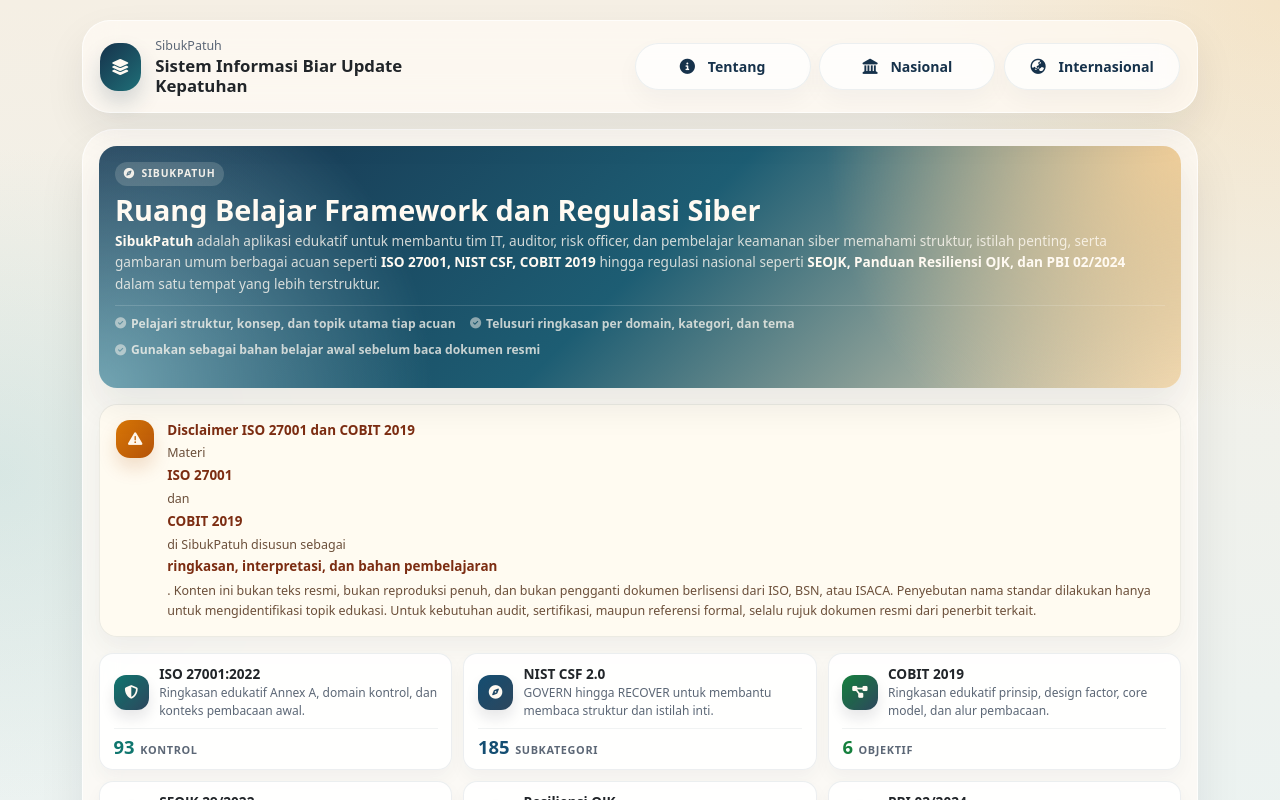
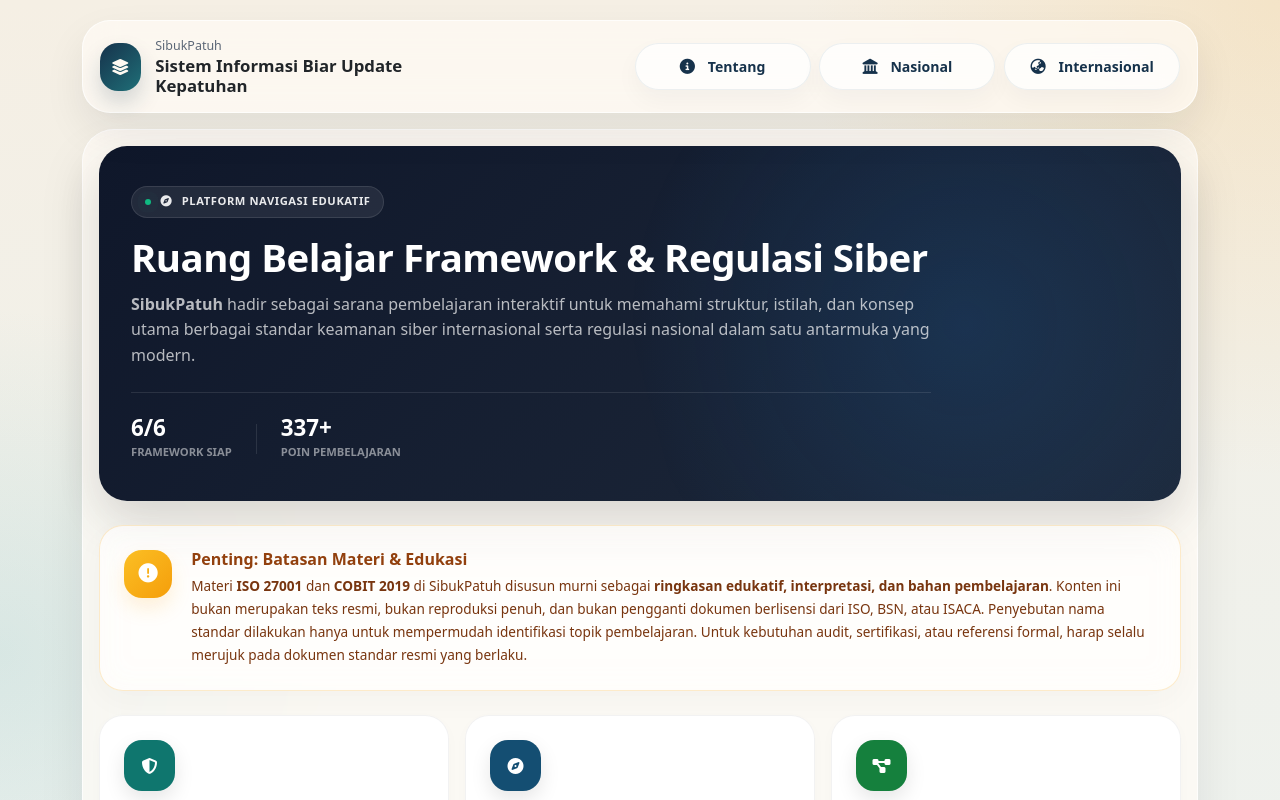
Before and after one commit to lintanggraha/sibukpatuh, a Vue app: page / in a window 1280 px wide. Shown: the top 800 px of the page. Built offline with nearby package versions, Linux system fonts and the light colour scheme.

Commit message:
style: premium polish for FrameworkIndex and AboutView

```diff
--- a/src/views/FrameworkIndex.vue
+++ b/src/views/FrameworkIndex.vue
@@ -1,36 +1,43 @@
 <template>
   <div class="frx-shell">
     <section class="frx-hero">
-      <div>
-        <span class="frx-kicker"><i class="fas fa-compass"></i>SibukPatuh</span>
-        <h1 class="frx-title">Ruang Belajar Framework dan Regulasi Siber</h1>
+      <div class="frx-hero-content">
+        <span class="frx-kicker">
+          <span class="pulse-dot"></span>
+          <i class="fas fa-compass"></i> Platform Navigasi Edukatif
+        </span>
+        <h1 class="frx-title">Ruang Belajar Framework & Regulasi Siber</h1>
         <p class="frx-copy">
-          <strong>SibukPatuh</strong> adalah aplikasi edukatif untuk membantu tim IT, auditor,
-          risk officer, dan pembelajar keamanan siber memahami struktur, istilah penting, serta
-          gambaran umum berbagai acuan seperti <strong>ISO 27001, NIST CSF, COBIT 2019</strong>
-          hingga regulasi nasional seperti <strong>SEOJK, Panduan Resiliensi OJK, dan PBI 02/2024</strong>
-          dalam satu tempat yang lebih terstruktur.
+          <strong>SibukPatuh</strong> hadir sebagai sarana pembelajaran interaktif untuk memahami struktur, istilah,
+          dan konsep utama berbagai standar keamanan siber internasional serta regulasi nasional dalam satu antarmuka yang modern.
         </p>
-        <p class="frx-features">
-          <span><i class="fas fa-check-circle"></i>Pelajari struktur, konsep, dan topik utama tiap acuan</span>
-          <span><i class="fas fa-check-circle"></i>Telusuri ringkasan per domain, kategori, dan tema</span>
-          <span><i class="fas fa-check-circle"></i>Gunakan sebagai bahan belajar awal sebelum baca dokumen resmi</span>
-        </p>
+        <div class="frx-hero-stats">
+          <div class="stat-item">
+            <span class="stat-val">{{ readyCount }}/{{ frameworkCount }}</span>
+            <span class="stat-lab">Framework Siap</span>
+          </div>
+          <div class="stat-sep"></div>
+          <div class="stat-item">
+            <span class="stat-val">{{ formatNumber(totalRecords) }}+</span>
+            <span class="stat-lab">Poin Pembelajaran</span>
+          </div>
+        </div>
       </div>
+      <div class="hero-bg-accent"></div>
     </section>
 
     <section class="frx-disclaimer" aria-label="Disclaimer edukatif">
       <div class="frx-disclaimer-icon">
-        <i class="fas fa-exclamation-triangle"></i>
+        <i class="fas fa-exclamation-circle"></i>
       </div>
       <div class="frx-disclaimer-copy">
-        <strong>Disclaimer ISO 27001 dan COBIT 2019</strong>
+        <h5 class="frx-disclaimer-title">Penting: Batasan Materi & Edukasi</h5>
         <p>
-          Materi <strong>ISO 27001</strong> dan <strong>COBIT 2019</strong> di SibukPatuh disusun sebagai
-          <strong>ringkasan, interpretasi, dan bahan pembelajaran</strong>. Konten ini bukan teks resmi,
+          Materi <strong>ISO 27001</strong> dan <strong>COBIT 2019</strong> di SibukPatuh disusun murni sebagai
+          <strong>ringkasan edukatif, interpretasi, dan bahan pembelajaran</strong>. Konten ini bukan merupakan teks resmi,
           bukan reproduksi penuh, dan bukan pengganti dokumen berlisensi dari ISO, BSN, atau ISACA.
-          Penyebutan nama standar dilakukan hanya untuk mengidentifikasi topik edukasi. Untuk kebutuhan
-          audit, sertifikasi, maupun referensi formal, selalu rujuk dokumen resmi dari penerbit terkait.
+          Penyebutan nama standar dilakukan hanya untuk mempermudah identifikasi topik pembelajaran. Untuk kebutuhan
+          audit, sertifikasi, atau referensi formal, harap selalu merujuk pada dokumen standar resmi yang berlaku.
         </p>
       </div>
     </section>
@@ -195,32 +202,37 @@ export default {
 </script>
 
 <style scoped>
-.frx-shell{display:grid;gap:1rem}
-.frx-hero{padding:.8rem 1rem;border-radius:18px;background:radial-gradient(circle at top right,rgba(247,209,153,.9),transparent 32%),radial-gradient(circle at bottom left,rgba(149,203,212,.72),transparent 30%),linear-gradient(135deg,#17324d 0%,#1d5d73 50%,#eedab7 100%);box-shadow:0 18px 36px rgba(15,23,42,.08);overflow:hidden;position:relative}
-.frx-hero>*{position:relative;z-index:1}
-.frx-kicker{display:inline-flex;align-items:center;gap:.4rem;padding:.25rem .55rem;border-radius:999px;color:rgba(255,250,242,.92);background:rgba(255,250,242,.16);font-size:.65rem;font-weight:800;text-transform:uppercase;letter-spacing:.08em}
-.frx-title{margin:.5rem 0 .25rem;color:#fffaf2;font-size:clamp(1.3rem,2.5vw,1.8rem);font-weight:800;line-height:1.1}
-.frx-copy{margin:0;color:rgba(255,250,242,.8);font-size:.85rem;line-height:1.6}
-.frx-copy strong{color:#fffaf2}
-.frx-features{display:flex;flex-wrap:wrap;gap:.5rem .9rem;margin-top:.65rem;padding-top:.55rem;border-top:1px solid rgba(255,255,255,.15)}
-.frx-features span{display:inline-flex;align-items:center;gap:.3rem;color:rgba(255,250,242,.75);font-size:.76rem;font-weight:600}
-.frx-features i{color:rgba(255,250,242,.5);font-size:.7rem}
-.frx-disclaimer{display:grid;grid-template-columns:auto 1fr;gap:.8rem;align-items:flex-start;padding:.9rem 1rem;border-radius:18px;border:1px solid rgba(22,50,75,.08);background:rgba(255,251,240,.92);box-shadow:0 10px 24px rgba(15,23,42,.05)}
-.frx-disclaimer-icon{width:2.4rem;height:2.4rem;display:inline-flex;align-items:center;justify-content:center;border-radius:14px;background:linear-gradient(135deg,#d97706 0%,#b45309 100%);color:#fff7ed;box-shadow:0 10px 18px rgba(180,83,9,.18);font-size:.9rem}
-.frx-disclaimer-copy strong{display:block;margin-bottom:.2rem;color:#7c2d12;font-size:.84rem}
-.frx-disclaimer-copy p{margin:0;color:#6b4f3a;font-size:.78rem;line-height:1.65}
-.frx-card-grid{display:grid;grid-template-columns:repeat(3,minmax(0,1fr));gap:.7rem}
-.frx-card{border-radius:14px;border:1px solid rgba(22,50,75,.08);background:rgba(255,255,255,.85);box-shadow:0 8px 18px rgba(15,23,42,.04);transition:border-color .15s ease,box-shadow .15s ease,transform .15s ease}
-.frx-card:hover{border-color:rgba(22,50,75,.18);box-shadow:0 12px 24px rgba(15,23,42,.08);transform:translateY(-2px)}
-.frx-card-link{display:block;padding:.7rem .85rem;text-decoration:none;color:inherit}
-.frx-card-top{display:flex;align-items:center;gap:.65rem}
-.frx-card-icon{width:2.2rem;height:2.2rem;display:inline-flex;align-items:center;justify-content:center;border-radius:12px;color:#fffaf2;background:linear-gradient(135deg,var(--accent) 0%,rgba(22,50,75,.9) 100%);box-shadow:0 8px 14px rgba(15,23,42,.1);flex-shrink:0;font-size:.85rem}
-.frx-card-info{flex:1;min-width:0}
-.frx-card-info h3{margin:0;font-size:.85rem;font-weight:800;white-space:nowrap;overflow:hidden;text-overflow:ellipsis}
-.frx-card-info p{margin:.15rem 0 0;color:#5c6776;line-height:1.45;font-size:.75rem;display:-webkit-box;-webkit-line-clamp:2;-webkit-box-orient:vertical;overflow:hidden}
-.frx-card-metric{display:flex;align-items:baseline;gap:.35rem;margin-top:.55rem;padding-top:.55rem;border-top:1px solid rgba(22,50,75,.06)}
-.frx-card-count{font-size:1.15rem;font-weight:800;color:var(--accent);line-height:1}
-.frx-card-label{font-size:.68rem;font-weight:700;color:#5c6776;text-transform:uppercase;letter-spacing:.06em}
+.frx-shell{display:grid;gap:1.5rem}
+.frx-hero{padding:2.5rem 2rem;border-radius:28px;background:linear-gradient(135deg,#0f172a 0%,#1e293b 100%);box-shadow:0 20px 50px rgba(0,0,0,0.15);overflow:hidden;position:relative}
+.frx-hero-content{position:relative;z-index:2;max-width:800px}
+.frx-kicker{display:inline-flex;align-items:center;gap:.6rem;padding:.4rem .8rem;border-radius:999px;color:rgba(255,255,255,.9);background:rgba(255,255,255,0.08);font-size:.7rem;font-weight:700;text-transform:uppercase;letter-spacing:.05em;border:1px solid rgba(255,255,255,0.1)}
+.pulse-dot{width:6px;height:6px;background:#10b981;border-radius:50%;box-shadow:0 0 0 0 rgba(16,185,129,.4);animation:pulse 2s infinite}
+@keyframes pulse{0%{box-shadow:0 0 0 0 rgba(16,185,129,.4)}70%{box-shadow:0 0 0 8px rgba(16,185,129,0)}100%{box-shadow:0 0 0 0 rgba(16,185,129,0)}}
+.frx-title{margin:1rem 0 .75rem;color:#fff;font-size:clamp(1.5rem,4vw,2.4rem);font-weight:800;line-height:1.2;letter-spacing:-0.5px}
+.frx-copy{margin:0;color:rgba(255,255,255,.7);font-size:1rem;line-height:1.6}
+.frx-hero-stats{display:flex;align-items:center;gap:1.5rem;margin-top:1.5rem;padding-top:1.5rem;border-top:1px solid rgba(255,255,255,0.1)}
+.stat-item{display:flex;flex-direction:column}
+.stat-val{color:#fff;font-size:1.4rem;font-weight:800;line-height:1}
+.stat-lab{color:rgba(255,255,255,0.5);font-size:.7rem;font-weight:600;text-transform:uppercase;margin-top:0.25rem}
+.stat-sep{width:1px;height:30px;background:rgba(255,255,255,0.1)}
+.hero-bg-accent{position:absolute;top:-50%;right:-10%;width:60%;height:200%;background:radial-gradient(circle at center, rgba(30,136,229,0.15) 0%, transparent 70%);transform:rotate(-15deg);z-index:1;pointer-events:none}
+.frx-disclaimer{display:flex;gap:1.2rem;align-items:flex-start;padding:1.5rem;border-radius:24px;border:1px solid rgba(245,158,11,.2);background:rgba(255,255,255,0.6);box-shadow:0 10px 30px rgba(0,0,0,0.03);backdrop-filter:blur(15px)}
+.frx-disclaimer-icon{width:3rem;height:3rem;display:inline-flex;align-items:center;justify-content:center;border-radius:18px;background:linear-gradient(135deg,#fbbf24 0%,#f59e0b 100%);color:#fff;box-shadow:0 10px 20px rgba(245,158,11,.15);font-size:1.2rem;flex-shrink:0}
+.frx-disclaimer-title{margin:0 0 .3rem;color:#92400e;font-size:1rem;font-weight:800}
+.frx-disclaimer-copy p{margin:0;color:#78350f;font-size:.85rem;line-height:1.7}
+.frx-card-grid{display:grid;grid-template-columns:repeat(3,1fr);gap:1rem}
+.frx-card{border-radius:24px;border:1px solid rgba(0,0,0,0.05);background:#fff;box-shadow:0 4px 15px rgba(0,0,0,0.02);transition:all .3s cubic-bezier(0.4,0,0.2,1);position:relative;overflow:hidden}
+.frx-card::before{content:'';position:absolute;top:0;left:0;width:100%;height:4px;background:var(--accent);opacity:0;transition:opacity .3s}
+.frx-card:hover{box-shadow:0 20px 40px rgba(0,0,0,0.08);transform:translateY(-6px);border-color:rgba(0,0,0,0.1)}
+.frx-card:hover::before{opacity:1}
+.frx-card-link{display:block;padding:1.5rem;text-decoration:none;color:inherit}
+.frx-card-top{display:flex;flex-direction:column;gap:1rem}
+.frx-card-icon{width:3.2rem;height:3.2rem;display:inline-flex;align-items:center;justify-content:center;border-radius:18px;color:#fff;background:var(--accent);box-shadow:0 8px 20px rgba(0,0,0,0.1)}
+.frx-card-info h3{margin:0;font-size:1.1rem;font-weight:800;color:#1e293b}
+.frx-card-info p{margin:.5rem 0 0;color:#64748b;font-size:.85rem;line-height:1.5}
+.frx-card-metric{display:flex;align-items:baseline;gap:.5rem;margin-top:1.5rem;padding-top:1rem;border-top:1px solid rgba(0,0,0,0.05)}
+.frx-card-count{font-size:1.5rem;font-weight:800;color:var(--accent)}
+.frx-card-label{font-size:.7rem;font-weight:700;color:#94a3b8;text-transform:uppercase;letter-spacing:.05em}
 @media (max-width:1199.98px){.frx-card-grid{grid-template-columns:repeat(2,1fr)}}
-@media (max-width:767.98px){.frx-card-grid{grid-template-columns:1fr}.frx-hero{padding:.9rem}.frx-disclaimer{grid-template-columns:1fr}}
+@media (max-width:767.98px){.frx-card-grid{grid-template-columns:1fr}.frx-hero{padding:2rem 1.5rem}.frx-disclaimer{flex-direction:column;gap:1rem}.frx-disclaimer-icon{width:2.5rem;height:2.5rem;font-size:1rem}}
 </style>
```
Also changed, not shown: src/views/AboutView.vue (+25 -121 lines).
